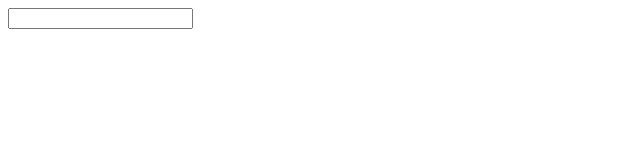
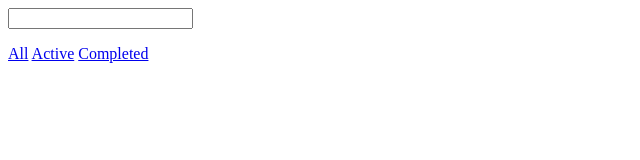
Before and after one commit to yangyili/demo, a plain HTML site: page todo/html/index.html in a window 1280 px wide. Shown: the whole page, without its empty margins (0-640 px from the left). Drawn offline with Linux system fonts and the light colour scheme.

Commit message:
implement filter works

```diff
--- a/todo/html/index.html
+++ b/todo/html/index.html
@@ -13,6 +13,12 @@
     <div class="works">
         <ul></ul>
     </div>
+    <div>
+        <span class="work-left"></span>
+        <a href="javascript:{}" onclick="Todo.filter_work()">All</a>
+        <a href="javascript:{}" onclick="Todo.filter_work('active')">Active</a>
+        <a href="javascript:{}" onclick="Todo.filter_work('complete')">Completed</a>
+    </div>
 </body>
 </html>
 <script>
--- a/todo/js/todo.js
+++ b/todo/js/todo.js
@@ -24,7 +24,7 @@ var Todo = function() {
         } else {
             $('li').removeClass('complete').addClass('active');
         }
-    }
+    };
 
     var toggle_sign_all_btn = function () {
         if ($('ul').children().length > 0) {
@@ -34,11 +34,21 @@ var Todo = function() {
         }
     };
 
+    var filter_work = function (status) {
+        if (status) {
+            $('li').not('.' + status).addClass('none');
+            $('li.' + status).removeClass('none');
+        } else {
+            $('li').removeClass('none')
+        }
+    };
+
     return {
         add_work: add_work,
         remove_work: remove_work,
         toggle_active: toggle_active,
         toggle_all_works: toggle_all_works,
-        toggle_sign_all_btn: toggle_sign_all_btn
+        toggle_sign_all_btn: toggle_sign_all_btn,
+        filter_work: filter_work
     };
 }();
```
